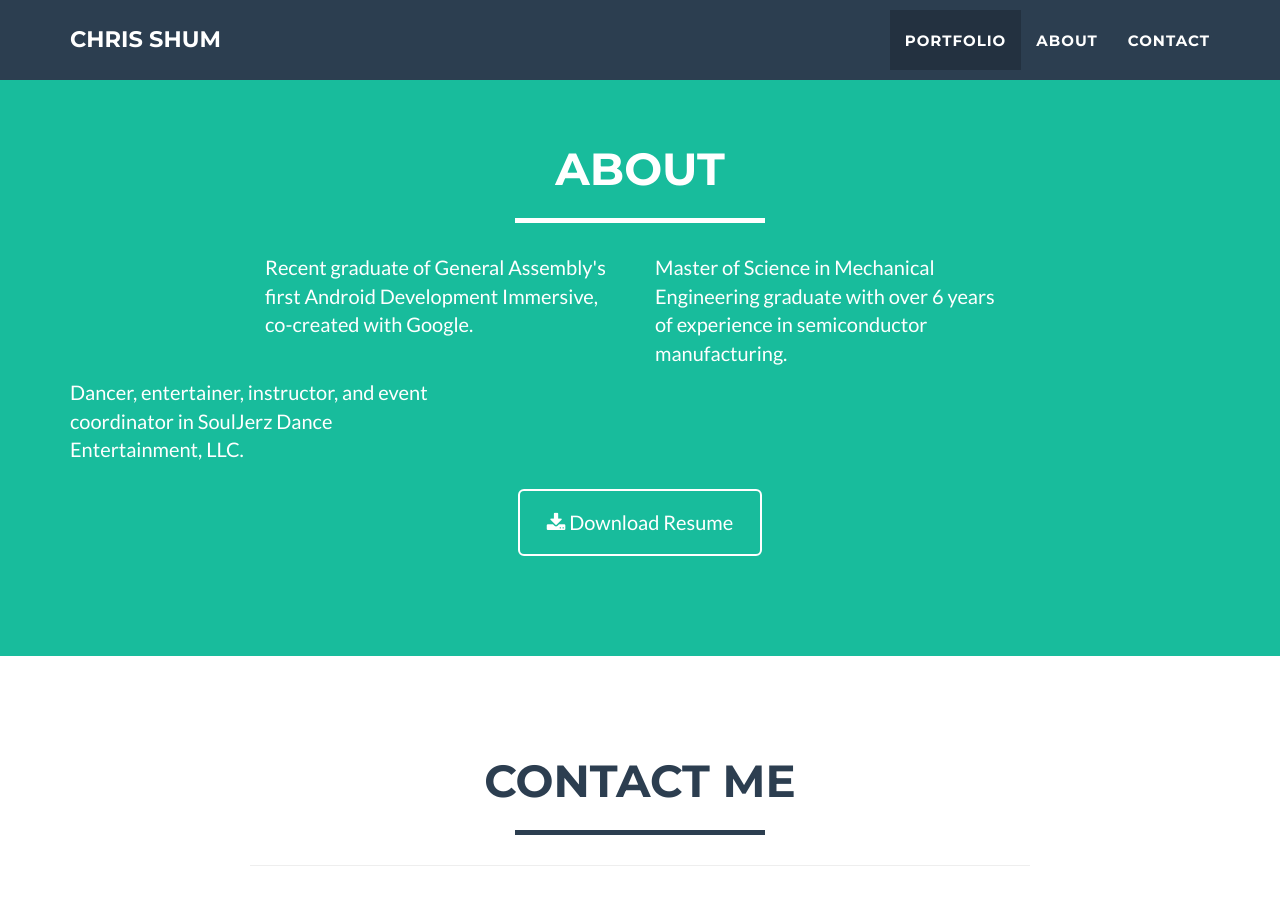
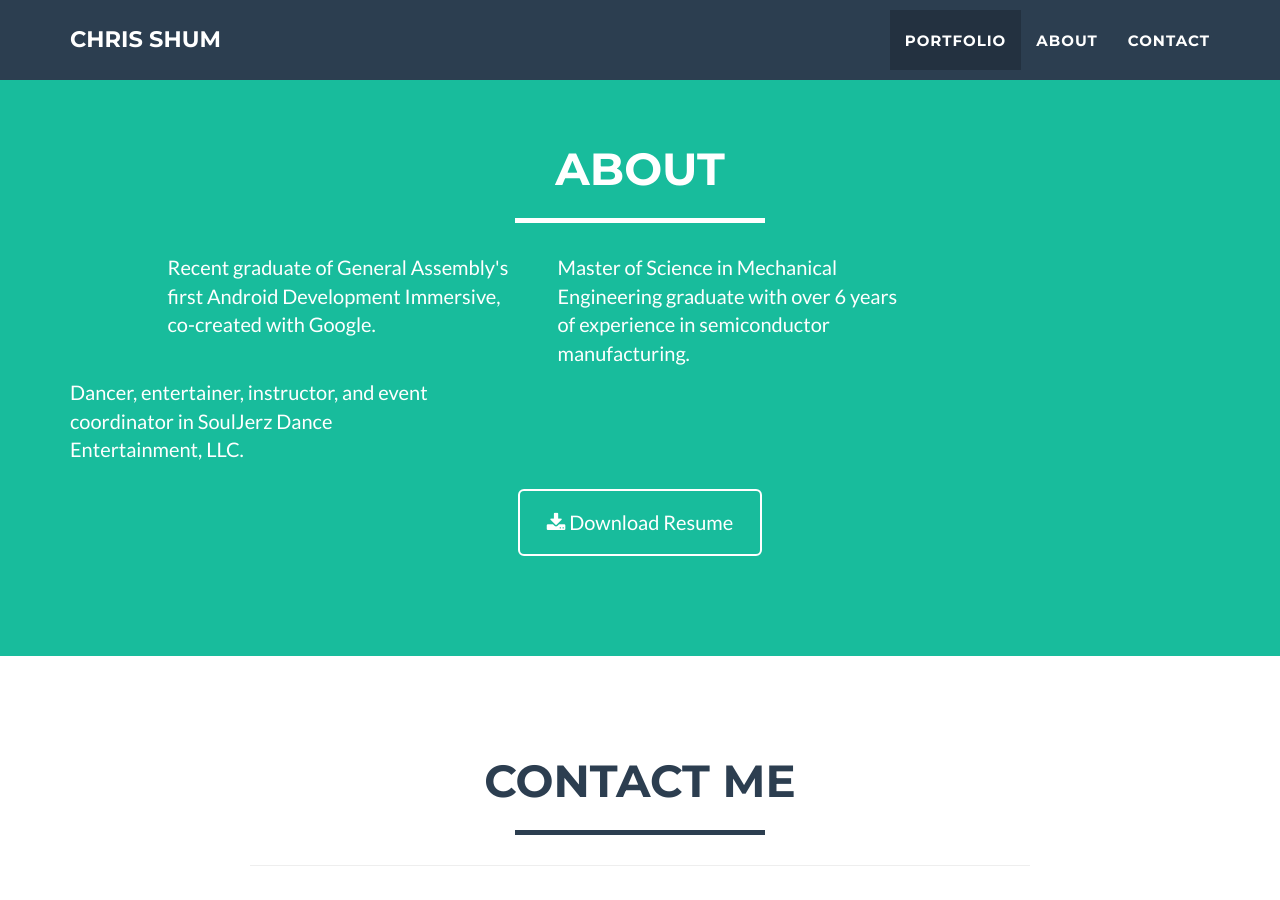
Before and after one commit to chris-shum/backup.chris-shum.github.io, a Jekyll site: the page built from index.html, in a window 1280 px wide and 900 px high, scrolled down 1615 px. Built offline with Jekyll 4.4.1, drawn with Linux system fonts in a browser that asks for light colours.

Commit message:
Update about.html

```diff
--- a/_includes/about.html
+++ b/_includes/about.html
@@ -8,7 +8,7 @@
                 </div>
             </div>
             <div class="row">
-                <div class="col-lg-4 col-lg-offset-2">
+                <div class="col-lg-4 col-lg-offset-1">
                     <p>Recent graduate of General Assembly's first Android Development Immersive, co-created with Google.</p>
                 </div>
                 <div class="col-lg-4">
```
